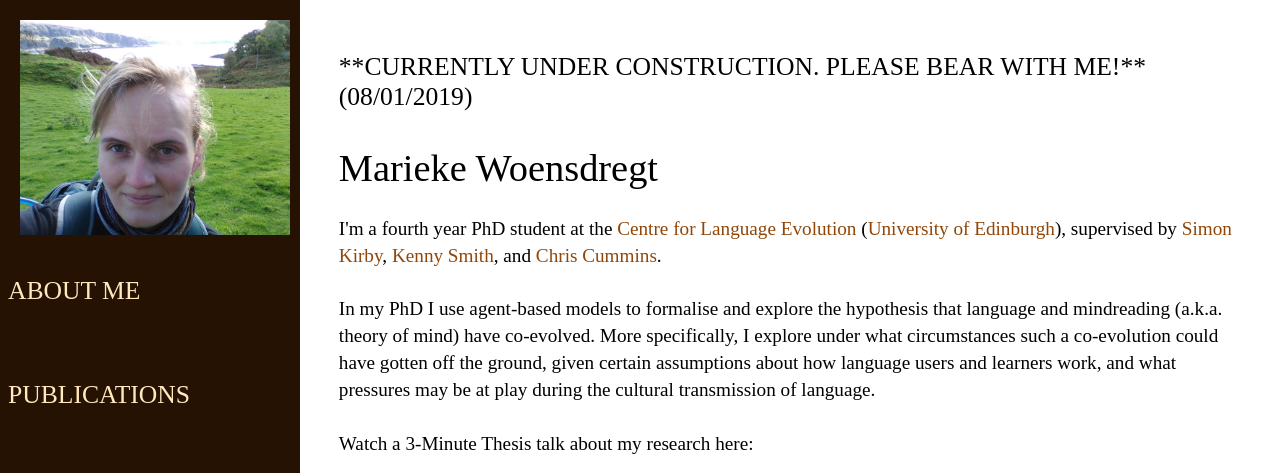
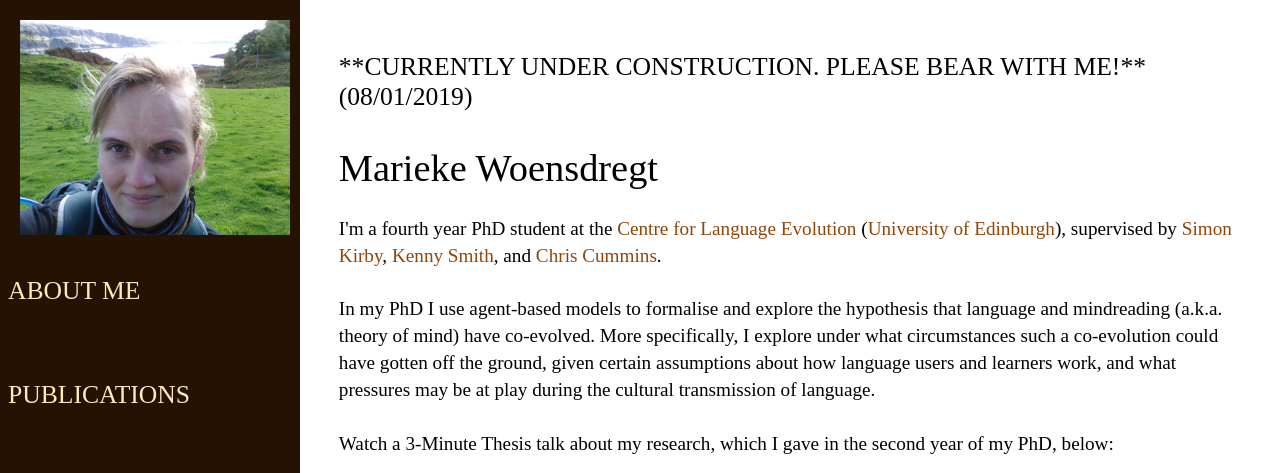
Before and after one commit to marieke-woensdregt/marieke-woensdregt.github.io, a Jekyll site: the page built from index.html, in a window 1280 px wide, cut to the strip 0-473 px from the top of the page. Built offline with Jekyll 4.4.1, drawn with Linux system fonts in a browser that asks for light colours.

Commit message:
Update index.html

```diff
--- a/index.html
+++ b/index.html
@@ -24,7 +24,7 @@ title: Marieke Woensdregt
 
 		<br />
 		<br />
-		Watch a 3-Minute Thesis talk about my research here:
+		Watch a 3-Minute Thesis talk about my research, which I gave in the second year of my PhD, below:
 		<br />
 	</p>
 	<iframe width="448" height="252" src="https://www.youtube.com/embed/XvaIdNO_PKA" frameborder="0" allowfullscreen></iframe>
```
